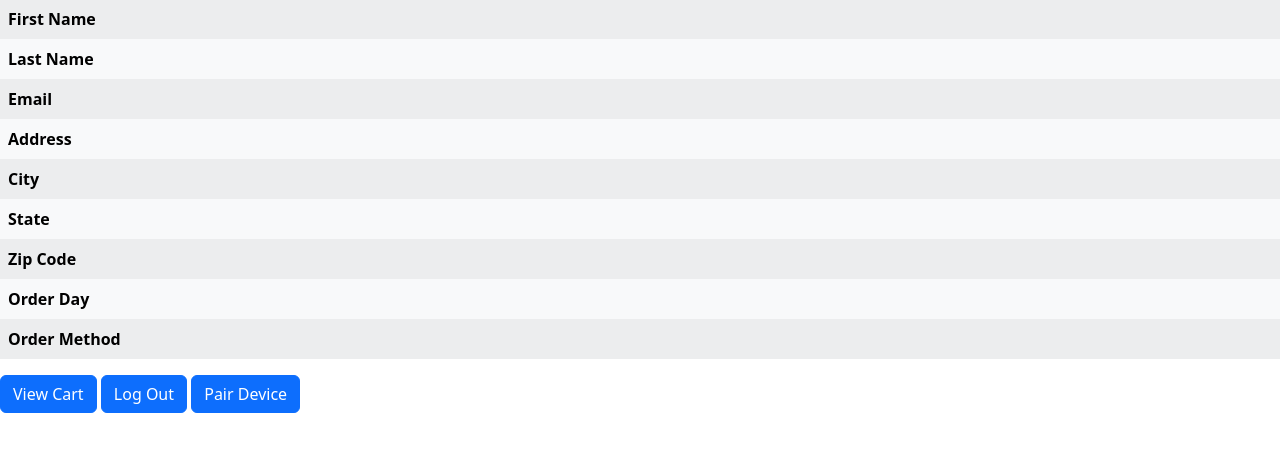
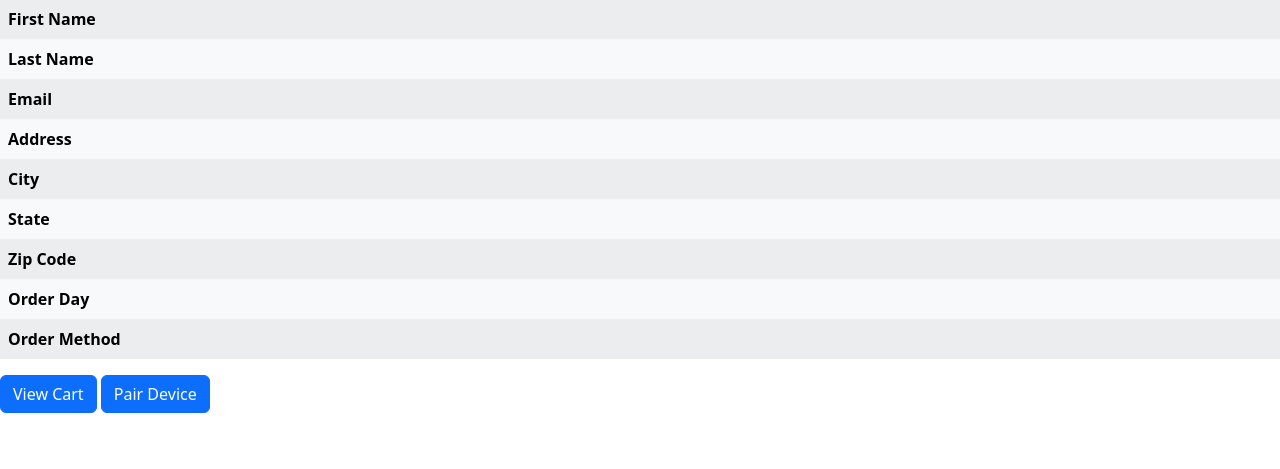
Before and after one commit to sarpuser/Grocer.io, a Python web app: template server/src/templates/user_home.html in a window 1280 px wide. Shown: the part 115-584 px from the top of the page. Run offline with Jinja, Linux system fonts and the light colour scheme; the template is opened without the code that fills it, so the values that code supplies are empty.

Commit message:
user_home 4

```diff
--- a/server/src/templates/user_home.html
+++ b/server/src/templates/user_home.html
@@ -64,7 +64,6 @@
 			</tr>
 		</table>
 		<button class='btn btn-primary' onclick="view_cart()">View Cart</button>
-		<button class='btn btn-primary' onclick="log_out()">Log Out</button>
 		<button class='btn btn-primary' onclick="pair_button()">Pair Device</button>
 		<p id="pairing_status"></p>
 		<script type="text/javascript" src="/rest.js"></script>
```
